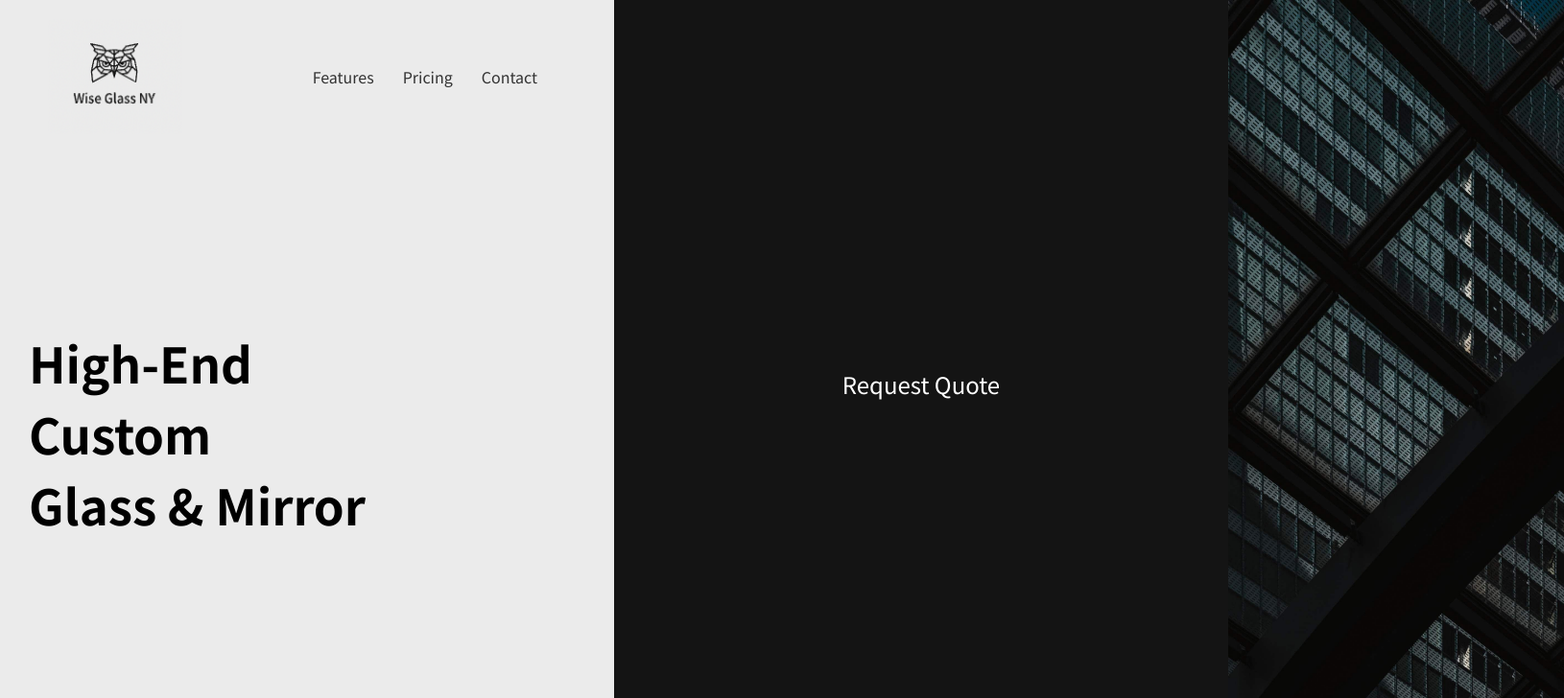
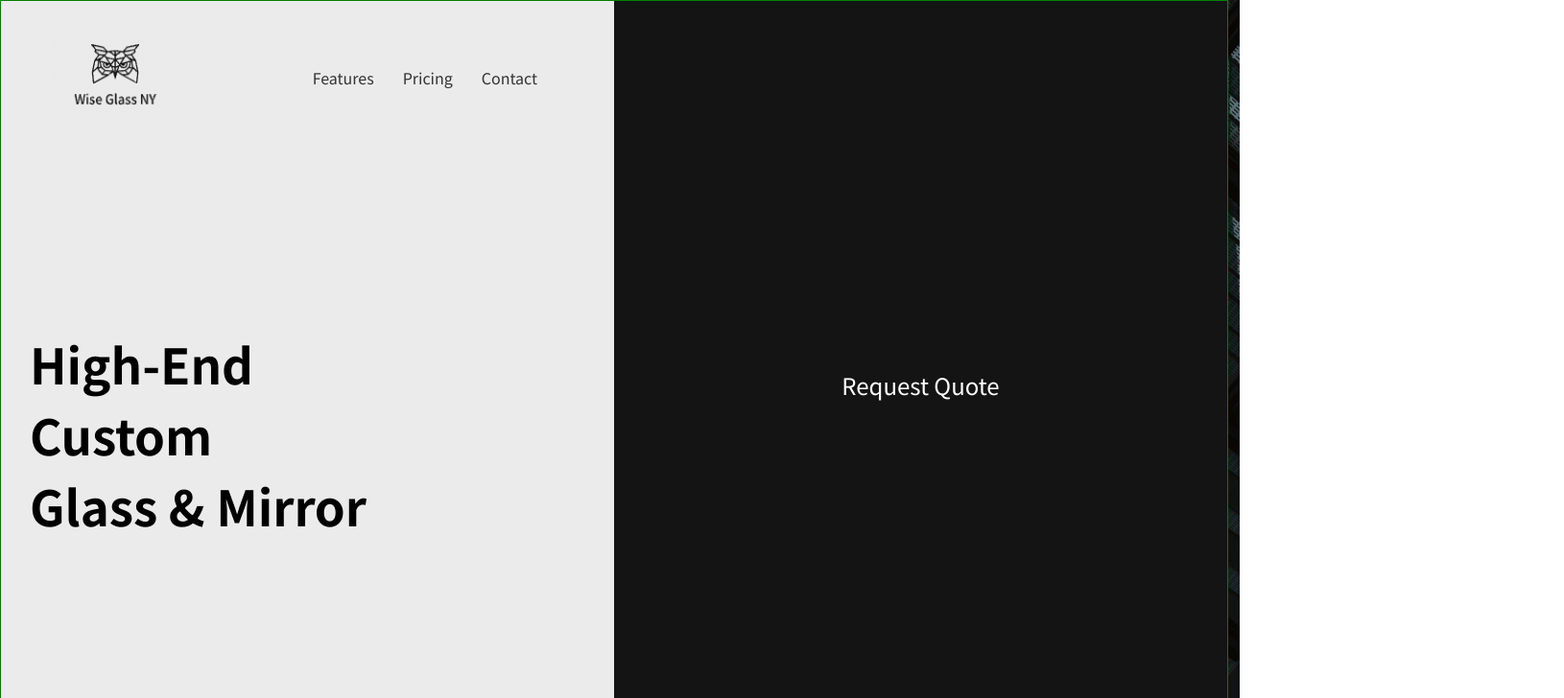
Before and after one commit to Artur-Vanivskyi/Commercial-webpage, a React (Create React App) app: page / in a window 1280 px wide. Shown: the top 728 px of the page at 96% size, 1630 px wide, since content can reach past the window. Built offline with nearby package versions, Linux system fonts and the light colour scheme.

Commit message:
fixed bug with bg coming out of body

```diff
--- a/src/App.css
+++ /dev/null
@@ -1,38 +0,0 @@
-.App {
-  text-align: center;
-}
-
-.App-logo {
-  height: 40vmin;
-  pointer-events: none;
-}
-
-@media (prefers-reduced-motion: no-preference) {
-  .App-logo {
-    animation: App-logo-spin infinite 20s linear;
-  }
-}
-
-.App-header {
-  background-color: #282c34;
-  min-height: 100vh;
-  display: flex;
-  flex-direction: column;
-  align-items: center;
-  justify-content: center;
-  font-size: calc(10px + 2vmin);
-  color: white;
-}
-
-.App-link {
-  color: #61dafb;
-}
-
-@keyframes App-logo-spin {
-  from {
-    transform: rotate(0deg);
-  }
-  to {
-    transform: rotate(360deg);
-  }
-}
--- a/src/App.js
+++ b/src/App.js
@@ -10,12 +10,13 @@
 
 import Service from "./components/service/Service";
 import WorkProcess from "./components/work-process/WorkProcess";
-// import './App.css';
+
 
 
 function App() {
   return (
     <>
+
       <Home />
       <Service />
       <Projects />
@@ -24,6 +25,7 @@
       <WorkProcess />
       <About />
       <Footer />
+
     </>
   );
 }
--- a/src/components/work-process/workprocess.css
+++ b/src/components/work-process/workprocess.css
@@ -16,6 +16,7 @@
     padding-bottom: 30px;
     font-weight: 500;
     transform: translate(350px);
+    width: 50%;
 }
 
 .work-content-container {
--- a/src/index.css
+++ b/src/index.css
@@ -1,4 +1,4 @@
-@import url('https://fonts.googleapis.com/css2?family=Noto+Sans+SC:wght@100;300;400;500;700;900&family=Open+Sans:wght@300&display=swap');
+@import url('https://fonts.googleapis.com/css2?family=Noto+Sans+SC:wght@100;300;400;500;700&family=Open+Sans:wght@300&display=swap');
 
 
 :root {
@@ -6,8 +6,8 @@
   --color-white: #ffffff;
   --color-header-right-bg: #141414;
   --color-header-left-bg: rgba(235, 235, 235, 1);
-  --color-text-white:#ffffff;
-  --color-black-text:#000000;
+  --color-text-white: #ffffff;
+  --color-black-text: #000000;
   --color-footer-black: #000000;
 
   --color-text-red: red;
@@ -18,6 +18,7 @@
   margin: 0;
   padding: 0;
   box-sizing: border-box;
+  /* background: rgba(255, 0, 0, .1); */
 }
 
 li {
@@ -45,11 +46,23 @@
 }
 
 
+html {
+  height: 100%;
+  width: 100%;
+
+}
+
+
 body {
+
+
+  border: 1px solid green;
   background-color: var(--white);
-  background-image: url('./assests/gallery/4bg\ \(1\).jpg');
+  background-image: url('./assests/gallery/4bg (1).jpg');
   background-position: center center;
   background-repeat: no-repeat;
   background-attachment: fixed;
   background-size: cover;
+
+
 }
```
Also changed, not shown: 2 other files (tests, documents, lock files or other folders).
